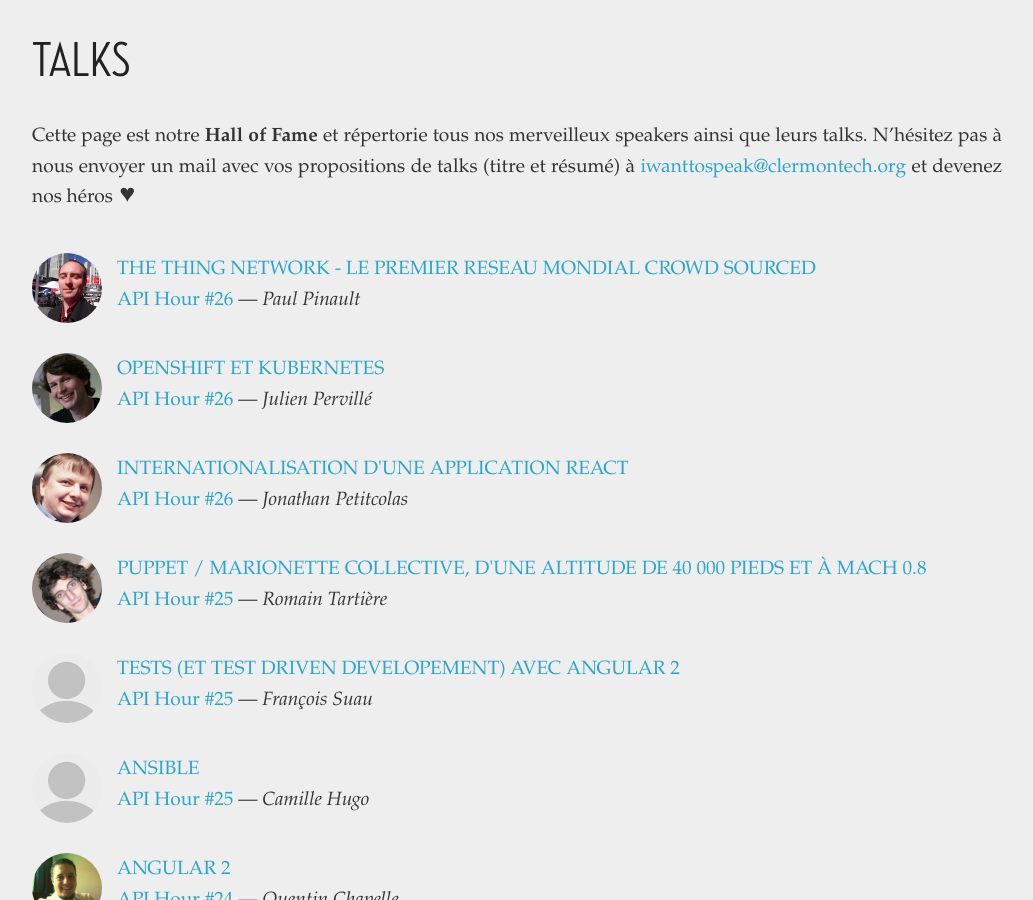
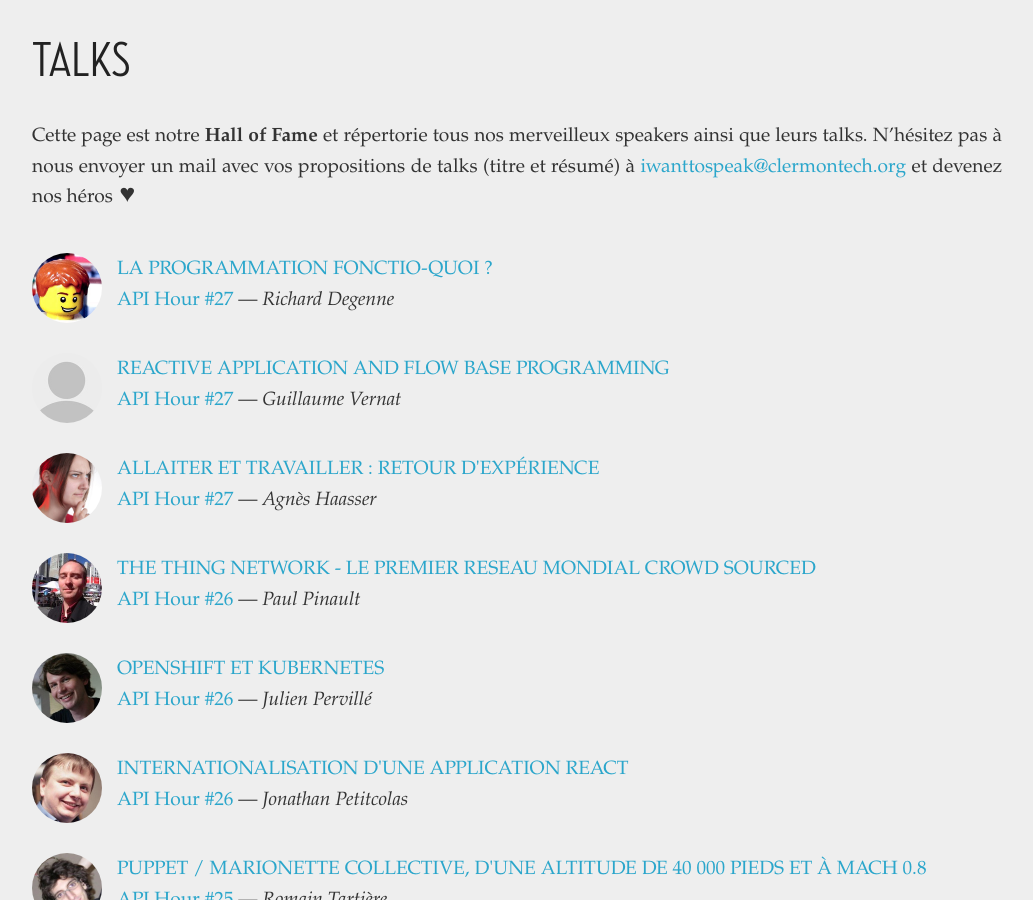
Before and after one commit to clermontech/clermontech.github.com, a Jekyll site: the page built from talks/index.md, in a window 1280 px wide and 900 px high, scrolled down 311 px. Shown: the whole window, without its empty margins (123-1156 px from the left). Built offline with Jekyll 4.4.1, drawn with Linux system fonts in a browser that asks for light colours.

Commit message:
add ah27 talks pages

```diff
--- /dev/null
+++ b/_posts/2017-04-25-agnes-haasser-allaiter-et-retravailler-retour-xp.md
@@ -0,0 +1,24 @@
+---
+layout: talk
+categories: [ talks, api-hour-27 ]
+
+session_url: /api-hours/api-hour-27.html
+session_name: Clermont'ech API Hour &#35;27
+session_short_name: "&#35;27"
+
+author: Agnès Haasser
+author_url: http://tut-tuuut.github.io
+author_image: agnes.jpeg
+
+slides_url: http://tut-tuuut.github.io/2017/05/24/conf-mixit-2017-mafia-lactee-au-travail.html
+video:
+
+title: "Allaiter et travailler : retour d'expérience"
+---
+
+Les statistiques d'allaitement maternel à 6 mois sont bien tristounes. Pourquoi les
+nombreuses mères qui commencent un allaitement l'arrêtent-elles aussi tôt ? En cause,
+il y a le retour au travail qui intervient vers les 3 mois de l'enfant. Pourtant, on
+peut tout à fait travailler sans abandonner l'allaitement, surtout dans les conditions
+relativement favorables de l'IT. Je vais vous raconter comment j'ai fait, et comment
+vous pouvez aider en tant que collègue d'une jeune mère.
--- a/_posts/2017-04-25-api-hour-27.md
+++ b/_posts/2017-04-25-api-hour-27.md
@@ -41,6 +41,8 @@
 Une proposition en nodejs pour créer une application réactive, capable de tenir la
 charge tout en supportant la mise en œuvre de traitements complexes en parallèle.
 
+[Voir la vidéo]({% post_url 2017-04-25-guillaume-vernat-reactive-application-and-flow-base-programming %})
+
 ### Agnes Haasser • Allaiter et travailler : retour d'expérience
 
 Les statistiques d'allaitement maternel à 6 mois sont bien tristounes. Pourquoi les
@@ -50,8 +52,12 @@
 relativement favorables de l'IT. Je vais vous raconter comment j'ai fait, et comment
 vous pouvez aider en tant que collègue d'une jeune mère.
 
+[Voir la vidéo]({% post_url 2017-04-25-agnes-haasser-allaiter-et-retravailler-retour-xp %})
+
 ### Richard Degenne • La programmation fonctio-quoi ?
 
 La programmation fonctionnelle est un sujet à la mode, et pourtant, cela reste un thème
 relativement obscur pour de très nombreux développeurs. Cette présentation vous propose
 d’en apprendre plus sur ce paradigme.
+
+[Voir la vidéo]({% post_url 2017-04-25-richard-degenne-la-programmation-fonctio-quoi %})
--- /dev/null
+++ b/_posts/2017-04-25-guillaume-vernat-reactive-application-and-flow-base-programming.md
@@ -0,0 +1,20 @@
+---
+layout: talk
+categories: [ talks, api-hour-27 ]
+
+session_url: /api-hours/api-hour-27.html
+session_name: Clermont'ech API Hour &#35;27
+session_short_name: "&#35;27"
+
+author: Guillaume Vernat
+author_url:
+author_image:
+
+slides_url:
+video:
+
+title: "Reactive application and flow base programming"
+---
+
+Une proposition en nodejs pour créer une application réactive, capable de tenir la
+charge tout en supportant la mise en œuvre de traitements complexes en parallèle.
--- /dev/null
+++ b/_posts/2017-04-25-richard-degenne-la-programmation-fonctio-quoi.md
@@ -0,0 +1,21 @@
+---
+layout: talk
+categories: [ talks, api-hour-27 ]
+
+session_url: /api-hours/api-hour-27.html
+session_name: Clermont'ech API Hour &#35;27
+session_short_name: "&#35;27"
+
+author: Richard Degenne
+author_url: http://blog.richarddegenne.fr
+author_image: richarddegenne.jpg
+
+slides_url: http://blog.richarddegenne.fr/2017/05/12/la-programmation-fonctio-quoi/
+video:
+
+title: "La programmation fonctio-quoi ?"
+---
+
+La programmation fonctionnelle est un sujet à la mode, et pourtant, cela reste un thème
+relativement obscur pour de très nombreux développeurs. Cette présentation vous propose
+d’en apprendre plus sur ce paradigme.
```
Also changed, not shown: images/speaker-images/agnes.jpeg (added), images/speaker-images/richarddegenne.jpg (added).
